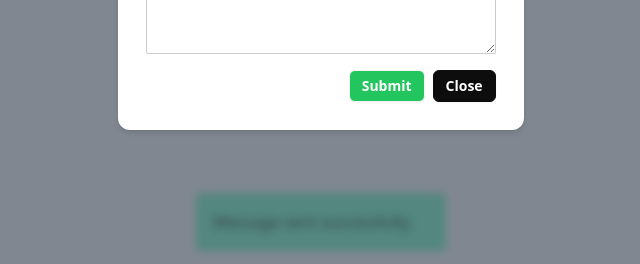
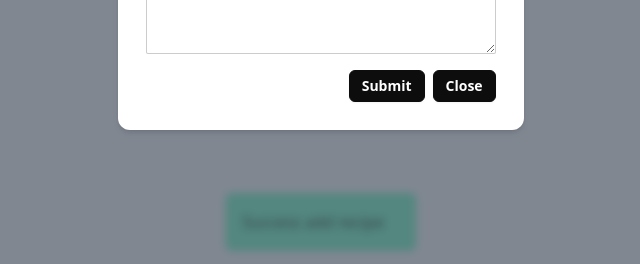
Before and after one commit to mpsalunggg/client-graphql-recipebooks, a React (Vite) app: page /main in a window 1280 px wide. Both pictures are taken after a click on the button "+ Recipe". Shown: the part 533-797 px from the top of the page, without its empty margins (319-959 px from the left). Built offline with nearby package versions, Linux system fonts and the light colour scheme.

Commit message:
fix: message

```diff
--- a/src/pages/Main/components/ModalRecipe/index.tsx
+++ b/src/pages/Main/components/ModalRecipe/index.tsx
@@ -105,9 +105,15 @@ const ModalRecipe: FC<{ type: string }> = ({ type }) => {
         />
       </div>
       <div className="flex justify-end mt-4 gap-2">
-        <button className="bg-green-500 hover:bg-green-400 text-primary-content btn btn-sm rounded-md">
-          {type === 'Edit' ? 'Edit' : 'Submit'}
-        </button>
+        {type === 'Edit' ? (
+          <button className="bg-green-500 hover:bg-green-400 text-primary-content btn btn-sm rounded-md">
+            Edit
+          </button>
+        ) : (
+          <button className="text-primary-content btn-primary btn btn-sm rounded-md">
+            Submit
+          </button>
+        )}
         <button
           className="btn btn-primary btn-sm rounded-md"
           onClick={closeModal}
--- a/src/pages/Main/index.tsx
+++ b/src/pages/Main/index.tsx
@@ -15,8 +15,8 @@ const Main: FC = () => {
   return (
     <div>
       <div className="toast toast-center">
-        <div className="alert alert-success">
-          <span>Message sent successfully.</span>
+        <div className="alert alert-success rounded-md">
+          <span>Success add recipe</span>
         </div>
       </div>
       <button
```
